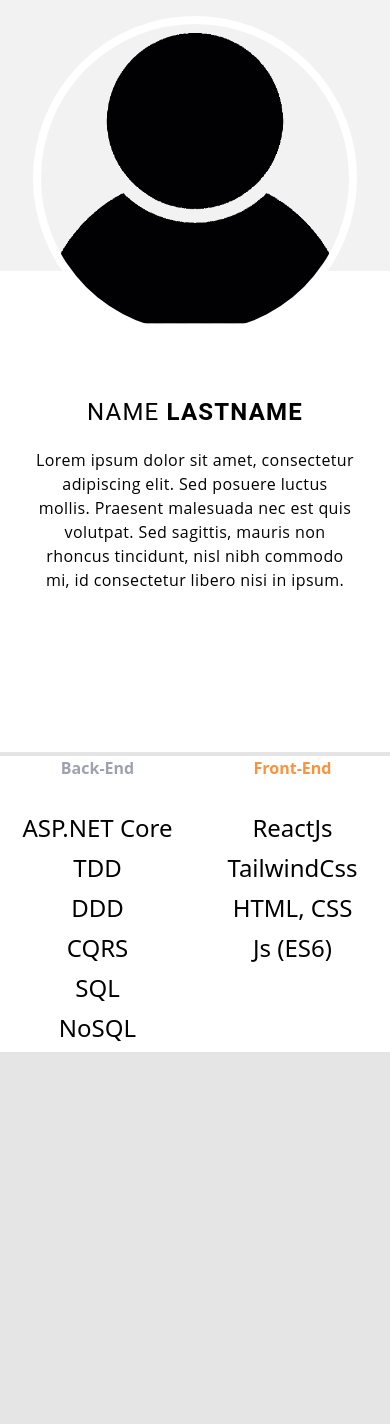
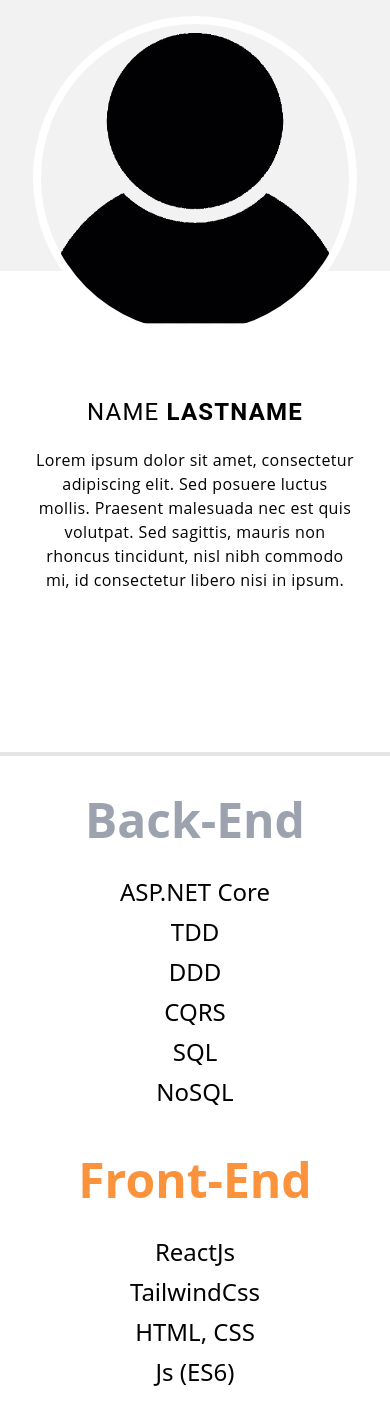
Before and after one commit to BehnamSeydAbadi/Portfolio, a React (Create React App) app: page / in a window 390 px wide. Shown: the top 1424 px of the page. Before the commit the page ends 1052 px from the top, so only its background shows below. Built offline with nearby package versions, Linux system fonts and the light colour scheme.

Commit message:
Skills component finished

```diff
--- a/src/Components/Skills.jsx
+++ b/src/Components/Skills.jsx
@@ -1,16 +1,23 @@
 import React from "react";
 
-function Skills({backEndSkills, frontEndSkills}) {
-  const titleClasses = "sm:mt-[6rem] text-center sm:text-7xl font-bold";
+function Skills({ backEndSkills, frontEndSkills }) {
+  const titleClasses =
+    "text-center font-bold text-5xl md:text-7xl md:mt-[6rem]";
+
+  const leftAndRightDivClasses = "flex-initial mt-10 md:w-1/2 md:mt-0";
 
   return (
-    <div className='flex bg-white sm:h-128'>
-      <div name='left' className='flex-initial w-1/2'>
+    <div
+      className={`
+      bg-white
+        flex items-center flex-col h-[43rem]
+        md:flex-row md:items-start md:h-128`}>
+      <div name='left' className={leftAndRightDivClasses}>
         <div className={`${titleClasses} text-gray-400`}>Back-End</div>
         {GenerateSkillsList(backEndSkills)}
       </div>
 
-      <div name='right' className='flex-initial w-1/2'>
+      <div name='right' className={leftAndRightDivClasses}>
         <div className={`${titleClasses} text-orange-400`}>Front-End</div>
         {GenerateSkillsList(frontEndSkills)}
       </div>
```
